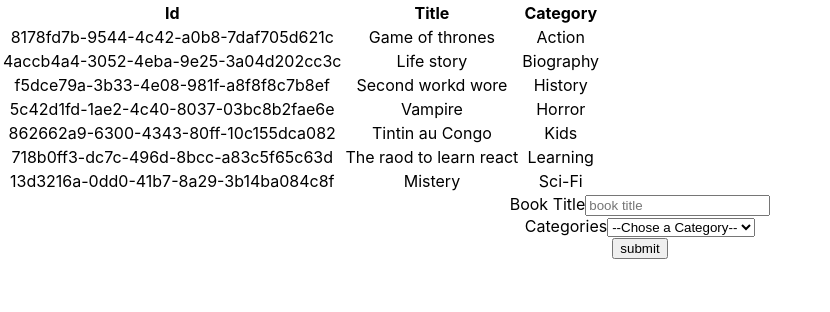
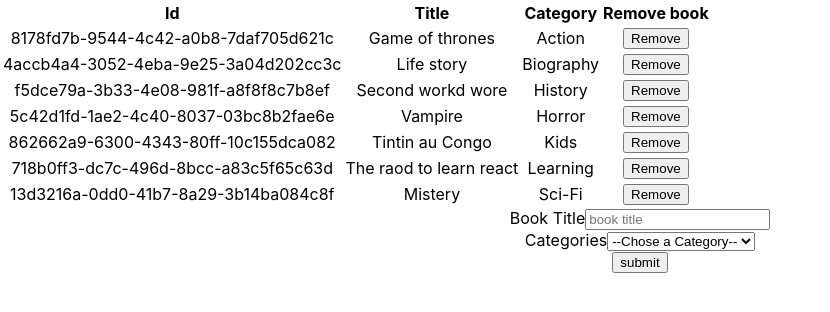
Before and after one commit to Theophile-Kango/redux-bookstore, a React (Create React App) app: page / in a window 1280 px wide. Shown: the top 312 px of the page, without its empty margins (0-830 px from the left). Built offline with nearby package versions, Linux system fonts and the light colour scheme.

Commit message:
Implement the remove book functionality

```diff
--- a/src/actions/index.js
+++ b/src/actions/index.js
@@ -5,7 +5,7 @@ export const createBook = book => ({
   book,
 });
 
-export const removeBook = book => ({
+export const removeBook = id => ({
   type: actions.REMOVE_BOOK,
-  book,
+  id,
 });
--- a/src/components/Book.js
+++ b/src/components/Book.js
@@ -1,19 +1,20 @@
 import React from 'react';
 import PropTypes from 'prop-types';
 
-export default function Book({ book }) {
-  const { id, title, category } = book;
+export default function Book({ id, title, category, removeBook }) {
   return (
     <tr>
       <td>{id}</td>
       <td>{title}</td>
       <td>{category}</td>
+      <td><button type="button" onClick={() => removeBook(id)}>Remove</button></td>
     </tr>
   );
 }
 
 Book.propTypes = {
-  id: PropTypes.string,
-  title: PropTypes.string,
-  category: PropTypes.string
-}.isRequired;
+  id: PropTypes.string.isRequired,
+  title: PropTypes.string.isRequired,
+  category: PropTypes.string.isRequired,
+  removeBook: PropTypes.func.isRequired
+};
--- a/src/containers/BooksList.js
+++ b/src/containers/BooksList.js
@@ -2,8 +2,9 @@ import React from 'react';
 import PropTypes from 'prop-types';
 import { connect } from 'react-redux';
 import Book from '../components/Book';
+import { removeBook } from '../actions/index';
 
-function BooksList({ books }) {
+function BooksList({ books, removeBook }) {
   return (
     <table>
       <thead>
@@ -11,12 +12,20 @@ function BooksList({ books }) {
           <th>Id</th>
           <th>Title</th>
           <th>Category</th>
+          <th>Remove book</th>
         </tr>
       </thead>
       <tbody>
         {
-            books.map(book => (<Book key={book.id} book={book} />))
-          }
+          books.map(book => (
+          <Book
+            key={book.id}
+            id={book.id}
+            title={book.title}
+            category={book.category}
+            removeBook={removeBook}
+          />))
+        }
       </tbody>
     </table>
   );
@@ -26,8 +35,13 @@ const mapStateToProps = state => ({
   books: state.books,
 });
 
+const mapDispatchToProps = dispatch => ({
+  removeBook: id => dispatch(removeBook(id)),
+});
+
 BooksList.propTypes = {
   books: PropTypes.instanceOf(Array).isRequired,
+  removeBook: PropTypes.func.isRequired,
 };
 
-export default connect(mapStateToProps, null)(BooksList);
+export default connect(mapStateToProps, mapDispatchToProps)(BooksList);
--- a/src/index.js
+++ b/src/index.js
@@ -12,8 +12,6 @@ const STATE = { books: initialState };
 
 const store = createStore(reducer, STATE);
 
-console.log(STATE)
-
 ReactDOM.render(
   <Provider store={store}>
     <App />
```
